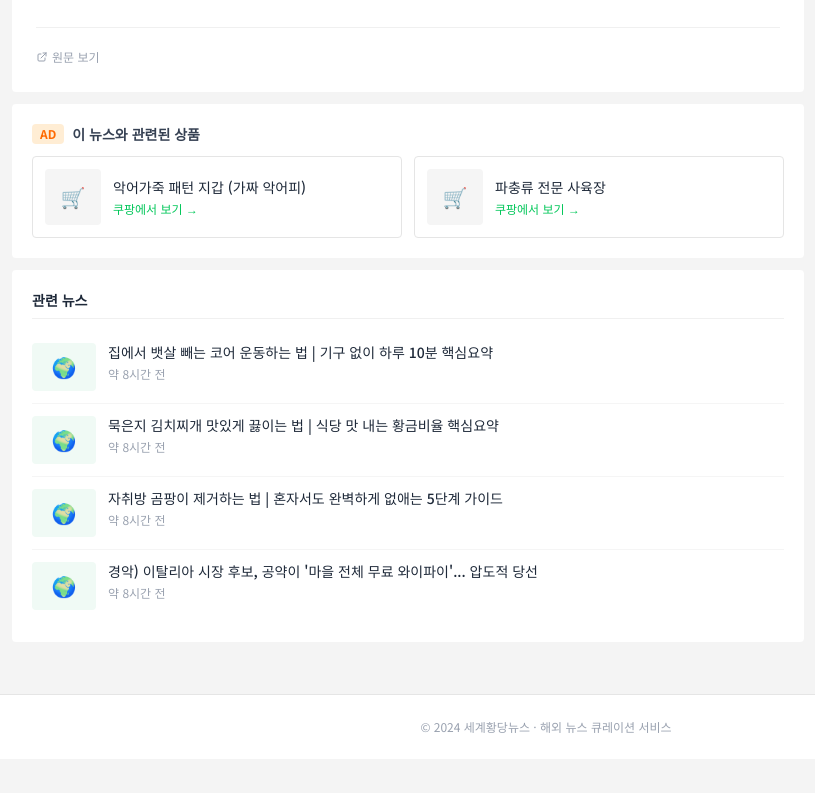
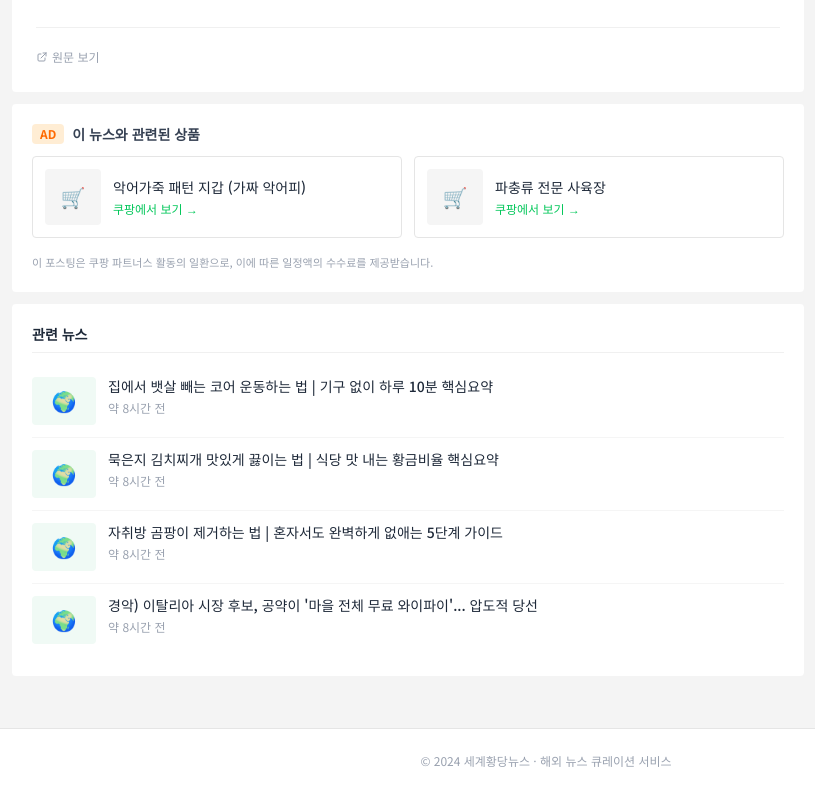
Before and after one commit to dboostudio/blog-auto, a Next.js app: page /posts/australia-crocodile-wedding-2024 in a window 1280 px wide. Shown: the part 895-1688 px from the top of the page, without its empty margins (94-909 px from the left). Before the commit the page ends 1654 px from the top, so only its background shows below. Built offline with nearby package versions, Linux system fonts and the light colour scheme; no server answers.

Commit message:
feat: 쿠팡 파트너스 의무 고지 문구 추가

```diff
--- a/src/app/posts/[slug]/page.tsx
+++ b/src/app/posts/[slug]/page.tsx
@@ -179,6 +179,10 @@ export default async function PostPage({ params }: { params: Promise<{ slug: str
                   </a>
                 ))}
               </div>
+              {/* 공정거래위원회 의무 고지 문구 */}
+              <p className="text-[11px] text-gray-400 mt-4 leading-relaxed">
+                이 포스팅은 쿠팡 파트너스 활동의 일환으로, 이에 따른 일정액의 수수료를 제공받습니다.
+              </p>
             </div>
           )}
 
```
